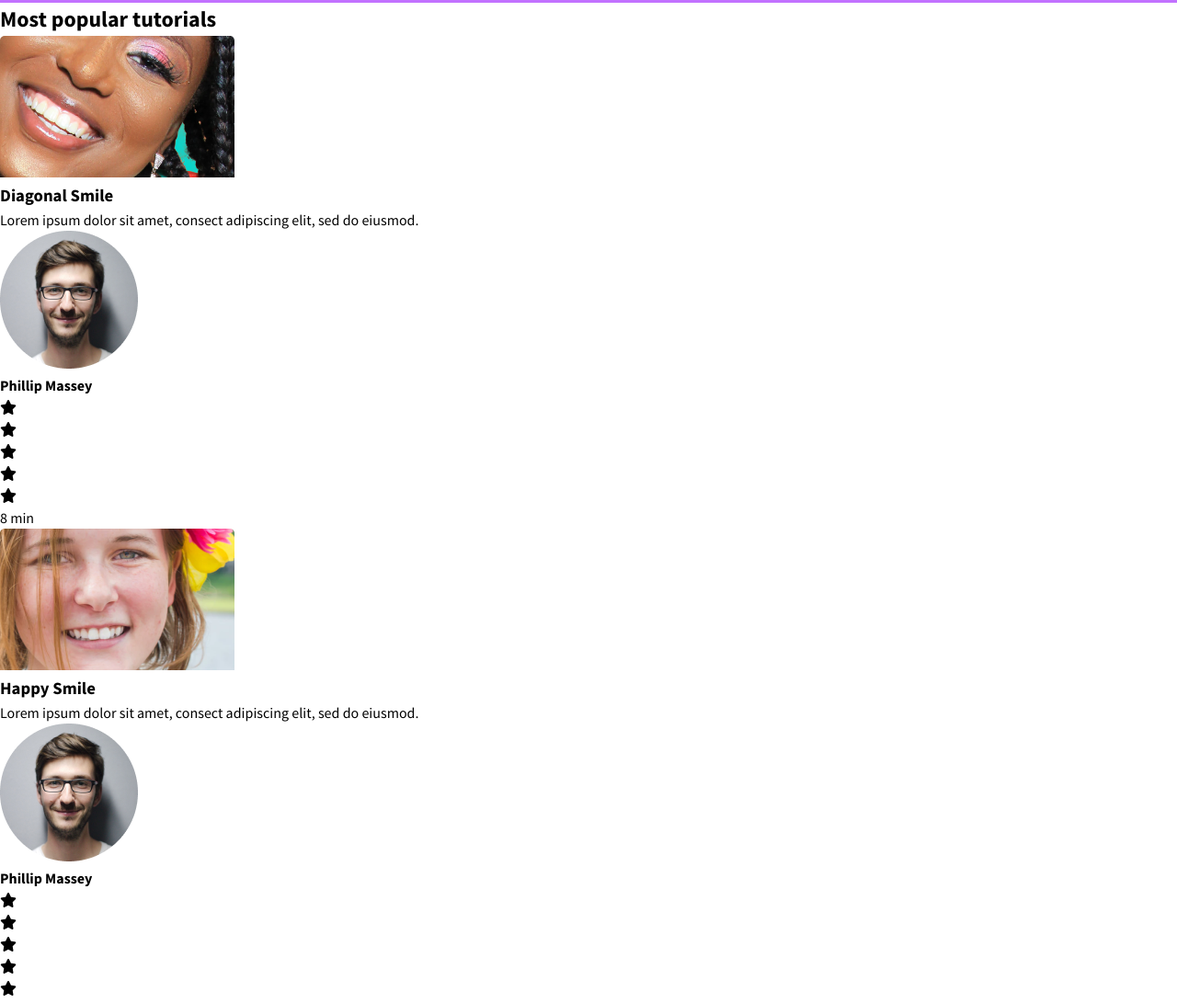
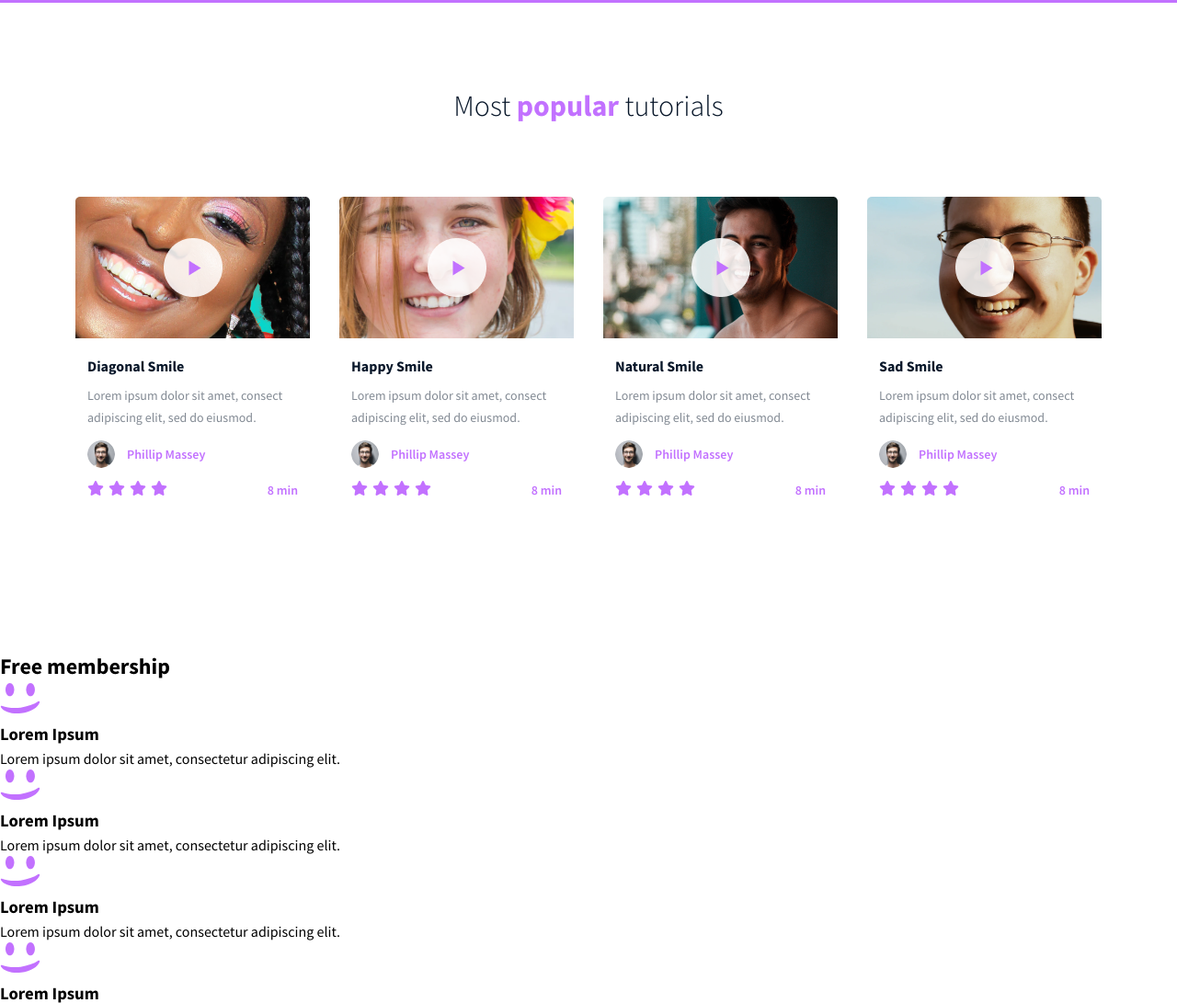
Before and after one commit to Mia06-coder/alx_html_css, a plain HTML site: page css_advanced/index.html in a window 1280 px wide. Shown: the part 1646-2737 px from the top of the page at 92% size. Drawn offline with Linux system fonts and the light colour scheme.

Commit message:
feat: add testimonial section with base styling

```diff
--- a/css_advanced/index.html
+++ b/css_advanced/index.html
@@ -38,7 +38,7 @@
 
         <div class="hero__pros">
           <h2 class="hero__subtitle">
-            <span class="hero__highlight">Learn</span> from the pros
+            <span class="highlight">Learn</span> from the pros
           </h2>
           <div class="hero__profiles">
             <div class="hero__pro">
@@ -84,6 +84,7 @@
       </section>
     </div>
     <main>
+      <!-- Testimonial -->
       <section class="testimonial">
         <div class="testimonial__container">
           <div class="testimonial__avatar">
@@ -104,85 +105,172 @@
         </div>
       </section>
 
-      <section>
-        <h2>Most popular tutorials</h2>
-        <div>
-          <img src="./images/9.png" alt="" />
-          <h3>Diagonal Smile</h3>
-          <p>
-            Lorem ipsum dolor sit amet, consect adipiscing elit, sed do eiusmod.
+      <!-- Tutorial -->
+      <section class="tutorials">
+        <div class="tutorials__container">
+          <h2 class="tutorials__title">
+            Most <span class="highlight">popular</span> tutorials
+          </h2>
+          <div class="tutorials__wrapper">
+            <div class="tutorial__card">
+              <div class="tutorial__preview">
+                <img
+                  class="tutorial__image"
+                  src="./images/9.png"
+                  alt="Diagonal Smile"
+                />
+                <img
+                  class="tutorial__play-icon"
+                  src="./images/play.png"
+                  alt="Play"
+                />
+              </div>
+              <div class="tutorial__body">
+                <h3 class="tutorial__title">Diagonal Smile</h3>
+                <p class="tutorial__description">
+                  Lorem ipsum dolor sit amet, consect adipiscing elit, sed do
+                  eiusmod.
                 </p>
-          <div>
-            <img src="./images/1.png" alt="" />
-            <h4>Phillip Massey</h4>
+                <div class="tutorial__xp">
+                  <img
+                    class="avatar tutorial__avatar"
+                    src="./images/1.png"
+                    alt="Avatar"
+                  />
+                  <h4 class="tutorial__rater">Phillip Massey</h4>
                 </div>
-          <div>
-            <div><i class="fa-solid fa-star"></i></div>
-            <div><i class="fa-solid fa-star"></i></div>
-            <div><i class="fa-solid fa-star"></i></div>
-            <div><i class="fa-solid fa-star"></i></div>
-            <div><i class="fa-solid fa-star"></i></div>
+                <div class="tutotial__footer">
+                  <div class="ratings__wrapper">
+                    <i class="rating__icon fa-solid fa-star"></i>
+                    <i class="rating__icon fa-solid fa-star"></i>
+                    <i class="rating__icon fa-solid fa-star"></i>
+                    <i class="rating__icon fa-solid fa-star"></i>
                   </div>
-          <p>8 min</p>
+                  <p class="tutorial__time">8 min</p>
                 </div>
-        <div>
-          <img src="./images/7.png" alt="" />
-          <h3>Happy Smile</h3>
-          <p>
-            Lorem ipsum dolor sit amet, consect adipiscing elit, sed do eiusmod.
+              </div>
+            </div>
+
+            <div class="tutorial__card">
+              <div class="tutorial__preview">
+                <img
+                  class="tutorial__image"
+                  src="./images/7.png"
+                  alt="Happy Smile"
+                />
+                <img
+                  class="tutorial__play-icon"
+                  src="./images/play.png"
+                  alt="Play"
+                />
+              </div>
+              <div class="tutorial__body">
+                <h3 class="tutorial__title">Happy Smile</h3>
+                <p class="tutorial__description">
+                  Lorem ipsum dolor sit amet, consect adipiscing elit, sed do
+                  eiusmod.
                 </p>
-          <div>
-            <img src="./images/1.png" alt="" />
-            <h4>Phillip Massey</h4>
+                <div class="tutorial__xp">
+                  <img
+                    class="avatar tutorial__avatar"
+                    src="./images/1.png"
+                    alt="Avatar"
+                  />
+                  <h4 class="tutorial__rater">Phillip Massey</h4>
                 </div>
-          <div>
-            <div><i class="fa-solid fa-star"></i></div>
-            <div><i class="fa-solid fa-star"></i></div>
-            <div><i class="fa-solid fa-star"></i></div>
-            <div><i class="fa-solid fa-star"></i></div>
-            <div><i class="fa-solid fa-star"></i></div>
+                <div class="tutotial__footer">
+                  <div class="ratings__wrapper">
+                    <i class="rating__icon fa-solid fa-star"></i>
+                    <i class="rating__icon fa-solid fa-star"></i>
+                    <i class="rating__icon fa-solid fa-star"></i>
+                    <i class="rating__icon fa-solid fa-star"></i>
                   </div>
-          <p>8 min</p>
+                  <p class="tutorial__time">8 min</p>
                 </div>
-        <div>
-          <img src="./images/8.png" alt="" />
-          <h3>Natural Smile</h3>
-          <p>
-            Lorem ipsum dolor sit amet, consect adipiscing elit, sed do eiusmod.
+              </div>
+            </div>
+
+            <div class="tutorial__card">
+              <div class="tutorial__preview">
+                <img
+                  class="tutorial__image"
+                  src="./images/8.png"
+                  alt="Natural Smile"
+                />
+                <img
+                  class="tutorial__play-icon"
+                  src="./images/play.png"
+                  alt="Play"
+                />
+              </div>
+              <div class="tutorial__body">
+                <h3 class="tutorial__title">Natural Smile</h3>
+                <p class="tutorial__description">
+                  Lorem ipsum dolor sit amet, consect adipiscing elit, sed do
+                  eiusmod.
                 </p>
-          <div>
-            <img src="./images/1.png" alt="" />
-            <h4>Phillip Massey</h4>
+                <div class="tutorial__xp">
+                  <img
+                    class="avatar tutorial__avatar"
+                    src="./images/1.png"
+                    alt="Avatar"
+                  />
+                  <h4 class="tutorial__rater">Phillip Massey</h4>
                 </div>
-          <div>
-            <div><i class="fa-solid fa-star"></i></div>
-            <div><i class="fa-solid fa-star"></i></div>
-            <div><i class="fa-solid fa-star"></i></div>
-            <div><i class="fa-solid fa-star"></i></div>
-            <div><i class="fa-solid fa-star"></i></div>
+                <div class="tutotial__footer">
+                  <div class="ratings__wrapper">
+                    <i class="rating__icon fa-solid fa-star"></i>
+                    <i class="rating__icon fa-solid fa-star"></i>
+                    <i class="rating__icon fa-solid fa-star"></i>
+                    <i class="rating__icon fa-solid fa-star"></i>
                   </div>
-          <p>8 min</p>
+                  <p class="tutorial__time">8 min</p>
                 </div>
-        <div>
-          <img src="./images/6.png" alt="" />
-          <h3>Sad Smile</h3>
-          <p>
-            Lorem ipsum dolor sit amet, consect adipiscing elit, sed do eiusmod.
+              </div>
+            </div>
+
+            <div class="tutorial__card">
+              <div class="tutorial__preview">
+                <img
+                  class="tutorial__image"
+                  src="./images/6.png"
+                  alt="Sad Smile"
+                />
+                <img
+                  class="tutorial__play-icon"
+                  src="./images/play.png"
+                  alt="Play"
+                />
+              </div>
+              <div class="tutorial__body">
+                <h3 class="tutorial__title">Sad Smile</h3>
+                <p class="tutorial__description">
+                  Lorem ipsum dolor sit amet, consect adipiscing elit, sed do
+                  eiusmod.
                 </p>
-          <div>
-            <img src="./images/1.png" alt="" />
-            <h4>Phillip Massey</h4>
+                <div class="tutorial__xp">
+                  <img
+                    class="avatar tutorial__avatar"
+                    src="./images/1.png"
+                    alt="Avatar"
+                  />
+                  <h4 class="tutorial__rater">Phillip Massey</h4>
                 </div>
-          <div>
-            <div><i class="fa-solid fa-star"></i></div>
-            <div><i class="fa-solid fa-star"></i></div>
-            <div><i class="fa-solid fa-star"></i></div>
-            <div><i class="fa-solid fa-star"></i></div>
-            <div><i class="fa-solid fa-star"></i></div>
+                <div class="tutotial__footer">
+                  <div class="ratings__wrapper">
+                    <i class="rating__icon fa-solid fa-star"></i>
+                    <i class="rating__icon fa-solid fa-star"></i>
+                    <i class="rating__icon fa-solid fa-star"></i>
+                    <i class="rating__icon fa-solid fa-star"></i>
                   </div>
-          <p>8 min</p>
+                  <p class="tutorial__time">8 min</p>
+                </div>
+              </div>
+            </div>
+          </div>
         </div>
       </section>
+
       <section>
         <h2>Free membership</h2>
         <div>
--- a/css_advanced/styles.css
+++ b/css_advanced/styles.css
@@ -94,6 +94,8 @@
   --fw-light: 300;
   --fw-extralight: 200;
   --clr-primary: #c271ff;
+  --clr-bg: #f2f2f2;
+  --clr-text-dark: #071629;
   --line-height: 1.5;
 }
 
@@ -106,6 +108,7 @@
 
 html,
 body {
+  border-color: var(--clr-bg);
   font-family: "Source Sans Pro", sans-serif;
   line-height: var(--line-height);
   font-weight: normal;
@@ -236,7 +239,7 @@ body {
   margin-bottom: 88px;
   padding: 0 16px;
 }
-.hero__highlight {
+.highlight {
   font-weight: var(--fw-bold);
   color: var(--clr-primary);
 }
@@ -345,3 +348,121 @@ body {
 .testimonial__role {
   font-style: italic;
 }
+
+/* === Tutorials Styles === */
+.tutorials {
+  padding: 88px 20px;
+  color: var(--clr-text-dark);
+}
+
+.tutorials__container {
+  max-width: 1228px;
+  margin: 0 auto;
+}
+
+.tutorials__title {
+  font-size: 2rem;
+  text-align: center;
+  font-weight: var(--fw-light);
+}
+
+.tutorials__wrapper {
+  display: grid;
+  grid-template-columns: auto;
+  gap: 32px;
+  justify-content: center;
+  padding: 75px 0;
+  max-width: 1120px;
+  margin: 0 auto;
+}
+
+/* Tablet - 2 columns */
+@media (min-width: 600px) {
+  .tutorials__wrapper {
+    grid-template-columns: repeat(2, auto);
+  }
+}
+
+/* Desktop - 4 columns */
+@media (min-width: 1025px) {
+  .tutorials__wrapper {
+    grid-template-columns: repeat(4, auto);
+  }
+}
+
+.tutorial__card {
+  width: 255px;
+  display: flex;
+  flex-direction: column;
+}
+
+.tutorial__preview {
+  width: 100%;
+  height: 154px;
+  position: relative;
+}
+
+.tutorial__image {
+  width: 100%;
+  height: 100%;
+  object-fit: cover;
+}
+.tutorial__play-icon {
+  position: absolute;
+  top: 50%;
+  left: 50%;
+  transform: translate(-50%, -50%);
+}
+.tutorial__body {
+  padding: 0 13px;
+  display: flex;
+  flex-direction: column;
+}
+
+.tutorial__title {
+  font-size: 1rem;
+  font-weight: var(--fw-bold);
+  margin-top: 18px;
+}
+
+.tutorial__description {
+  font-size: 0.875rem;
+  opacity: 50.16%;
+  line-height: 24px;
+  margin-top: 8px;
+}
+
+.tutorial__xp {
+  display: flex;
+  align-items: center;
+  gap: 13px;
+  margin-top: 13px;
+}
+
+.tutorial__avatar {
+  width: 30px;
+  height: 30px;
+}
+
+.tutorial__rater,
+.tutorial__time {
+  font-size: 0.875rem;
+  font-weight: var(--fw-semibold);
+  color: var(--clr-primary);
+}
+
+.tutotial__footer {
+  display: flex;
+  justify-content: space-between;
+  color: var(--clr-primary);
+  margin-top: 14px;
+}
+
+.ratings__wrapper {
+  display: flex;
+  gap: 8px;
+}
+.rating__icon {
+  width: 15px;
+  height: 15px;
+}
```
Also changed, not shown: 1 other file. Lines whose indentation alone changed are shown as unchanged.
